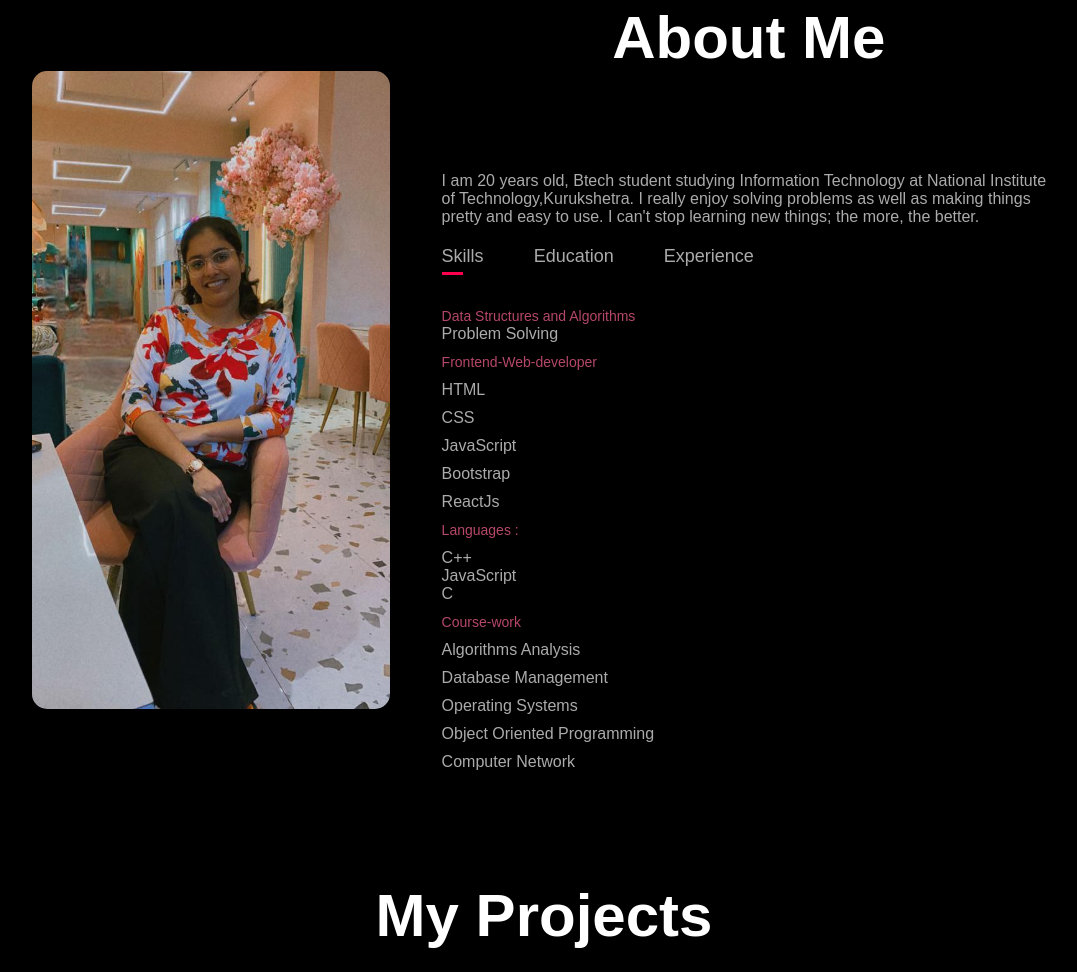
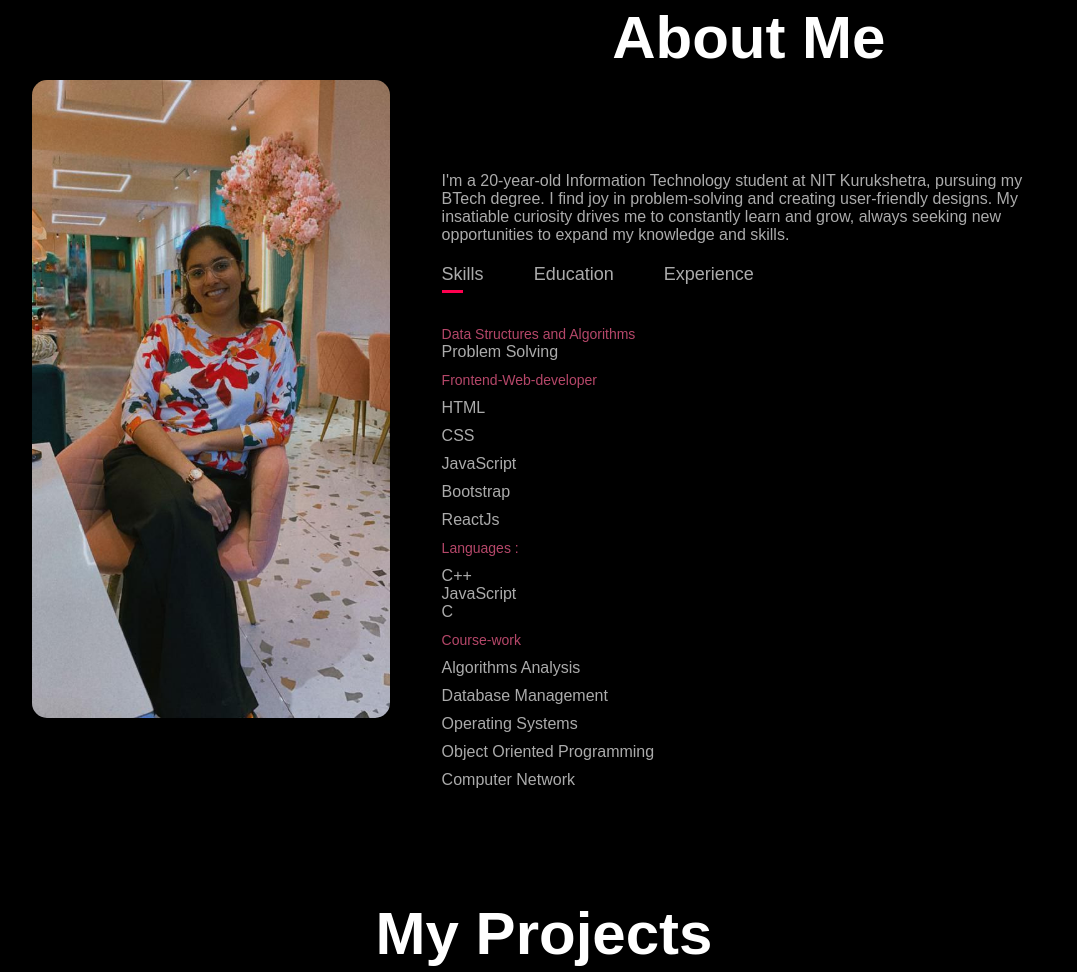
Before and after one commit to ztay321/Portfolio, a plain HTML site: page index.html in a window 1280 px wide. Shown: the part 887-1859 px from the top of the page, without its empty margins (96-1173 px from the left). Drawn offline with Linux system fonts and the light colour scheme.

Commit message:
second commit

```diff
--- a/index.html
+++ b/index.html
@@ -30,8 +30,7 @@
                     <h1>Hi, <p>I'm <span>Yatee</span> Sukhani</p> from Gurugram</h1>
                 </div>
                 <div class="left-side">
-                    <img style=" width:600px;height:500px;" src="Images/yatee4.png"
-                        title="Logo" class="logo-img">
+                    <img style=" width:600px;height:500px;" src="Images/yatee4.png" title="Logo" class="logo-img">
                 </div>
             </div>
         </div>
@@ -47,10 +46,10 @@
                     <h1 class="sub-title">About Me<Menu:context></Menu:context>
                     </h1>
                     <p>
-                        I am 20 years old, Btech student studying Information Technology at National Institute of
-                        Technology,Kurukshetra.
-                        I really enjoy solving problems as well as making things pretty and easy to use. I can't stop learning new
-                        things; the more, the better.
+                        I'm a 20-year-old Information Technology student at NIT Kurukshetra, pursuing my BTech degree. I
+                        find joy in problem-solving and creating user-friendly designs. My insatiable curiosity drives
+                        me to constantly learn and grow, always seeking new opportunities to expand my knowledge and
+                        skills.
                     </p>
 
                     <div class="tab-titles">
@@ -69,7 +68,8 @@
                                     <li>JavaScript</li>
                                     <li>Bootstrap</li>
                                     <li>ReactJs</li>
-                            </ul></li>
+                                </ul>
+                            </li>
                             <li><span>Languages :</span></li>
                             <ul>C++</ul>
 
@@ -100,10 +100,11 @@
                     </div>
                     <div class="tab-contents" id="experience">
                         <ul>
-                            <li>Speaker at <a target="_blank" href="https://www.youtube.com/watch?v=2HPCKznzr2U&t=1s" style="color:#ff004f">Ted-Ed</a> Talks for
+                            <li>Speaker at <a target="_blank" href="https://www.youtube.com/watch?v=2HPCKznzr2U&t=1s"
+                                    style="color:#ff004f">Ted-Ed</a> Talks for
                                 Students </li>
                             <li>Member of Technobyte,Official Technical Society of Computer Science </li>
-
+                            <li>Member of the Official Mental Health Club, Colours , in NIT Kurukshetra</li>
 
                         </ul>
                     </div>
@@ -186,8 +187,9 @@
                             <div class="contact-content">
                                 <img style="height:300px;width:300px;" src="Images/mypic3 - Copy.jpg">
                                 <h1 style="padding-bottom:50px" class="sub-title">Contact Me</h1>
-                        <p class="mail" >
-                            Get in touch with me <i class="fas fa-arrow-right"></i> <span style="color:#ff004f">yateesukhani@gmail.com</span>
+                                <p class="mail">
+                                    Get in touch with me <i class="fas fa-arrow-right"></i> <span
+                                        style="color:#ff004f">yateesukhani@gmail.com</span>
                                 </p>
                                 <br>
                                 <br>
```
Lines whose indentation alone changed are shown as unchanged.
